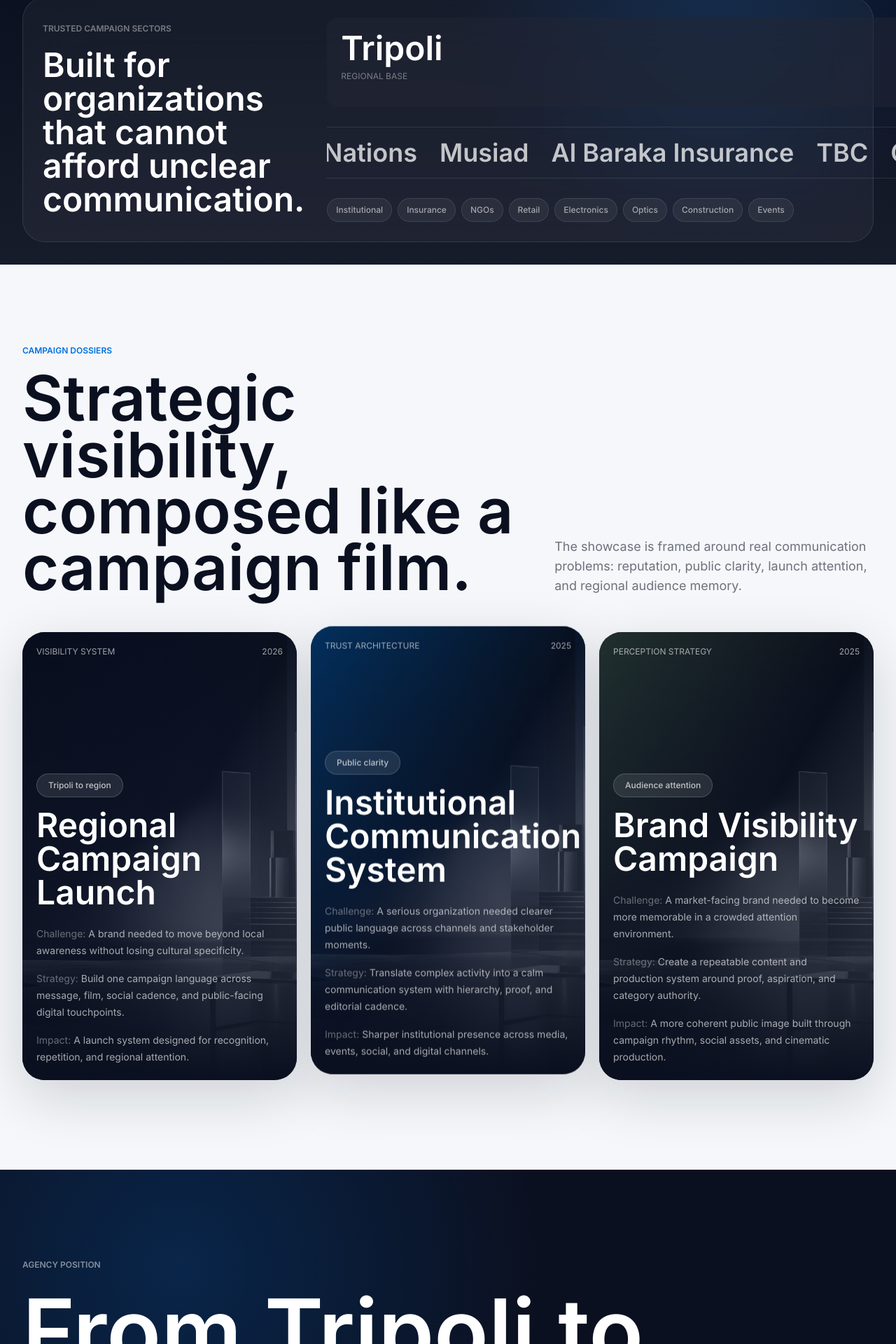
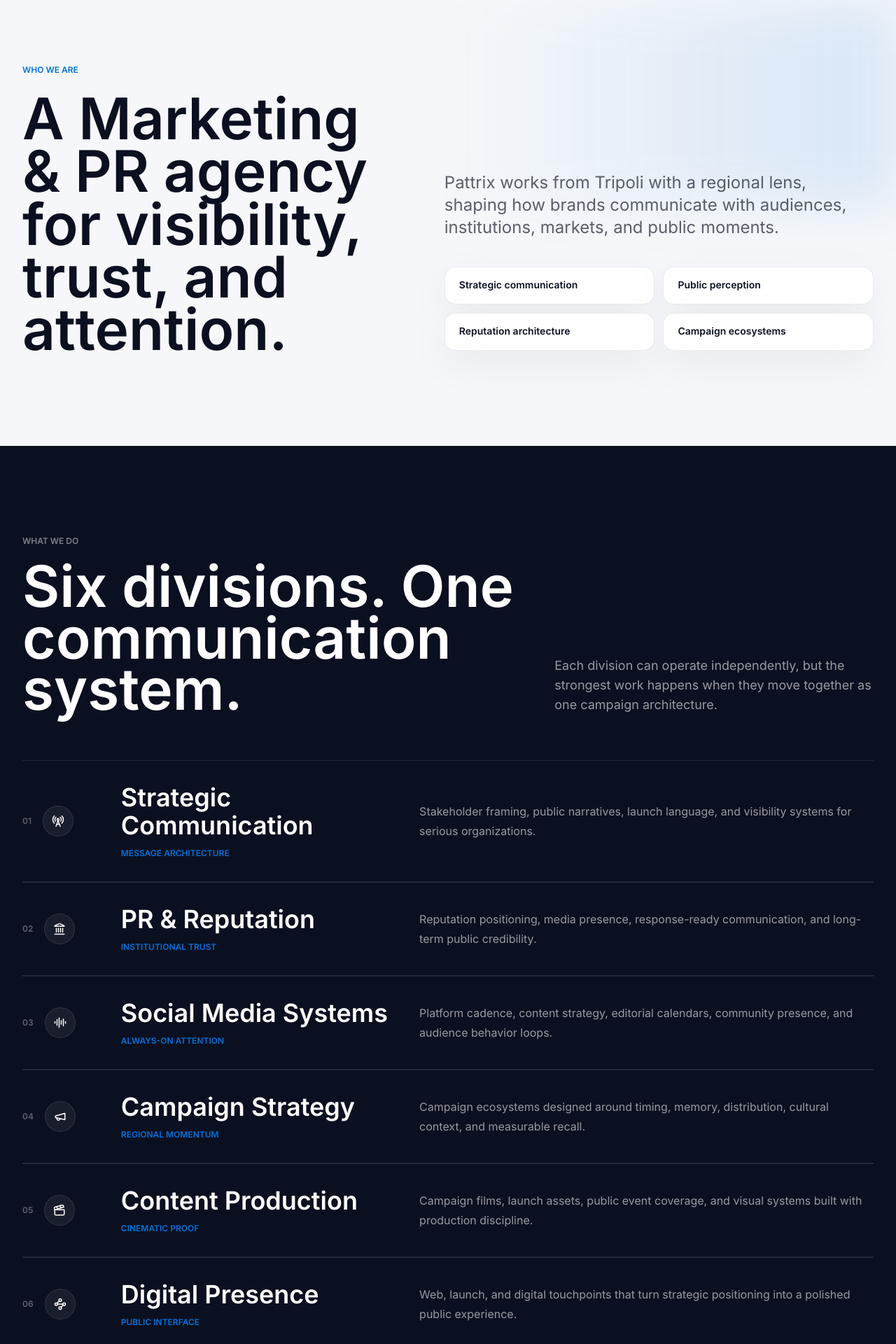
Before and after one commit to Mohamedalhaaj/Pattrix-GPT, a Next.js app: page / in a window 1280 px wide. Shown: the part 836-2756 px from the top of the page at 70% size. Built offline with nearby package versions, Linux system fonts and the light colour scheme.

Commit message:
Restructure Pattrix into chaptered agency journey

```diff
--- a/app/page.tsx
+++ b/app/page.tsx
@@ -1,22 +1,24 @@
 import { Footer } from "@/components/footer";
 import { Hero } from "@/components/hero";
+import { WhoWeAre } from "@/components/who-we-are";
 import { Method } from "@/components/method";
 import { Portfolio } from "@/components/portfolio";
 import { Credibility } from "@/components/credibility";
 import { Services } from "@/components/services";
 import { SiteHeader } from "@/components/site-header";
-import { StudioManifesto } from "@/components/studio-manifesto";
+import { RegionalPresence } from "@/components/regional-presence";
 
 export default function Home() {
   return (
     <main className="min-h-screen overflow-hidden bg-paper text-ink">
       <SiteHeader />
       <Hero />
+      <WhoWeAre />
+      <Services />
       <Credibility />
+      <Method />
       <Portfolio />
-      <StudioManifesto />
-      <Services />
-      <Method />
+      <RegionalPresence />
       <Footer />
     </main>
   );
--- /dev/null
+++ b/components/regional-presence.tsx
@@ -0,0 +1,65 @@
+"use client";
+
+import { Reveal, Stagger, StaggerItem } from "@/components/motion-primitives";
+import { regionalSignals } from "@/lib/content";
+import { motion, useScroll, useTransform } from "framer-motion";
+import { useRef } from "react";
+
+export function RegionalPresence() {
+  const ref = useRef<HTMLElement>(null);
+  const { scrollYProgress } = useScroll({
+    target: ref,
+    offset: ["start end", "end start"]
+  });
+  const pulseScale = useTransform(scrollYProgress, [0, 0.5, 1], [0.86, 1.08, 0.96]);
+  const pulseOpacity = useTransform(scrollYProgress, [0, 0.5, 1], [0.24, 0.52, 0.28]);
+
+  return (
+    <section ref={ref} className="relative overflow-hidden bg-ink py-24 text-white sm:py-32">
+      <div className="absolute inset-0 bg-[radial-gradient(circle_at_26%_38%,rgba(1,113,221,0.22),transparent_28%),linear-gradient(180deg,rgba(245,247,250,0.05),transparent_36%)]" />
+      <div className="absolute inset-0 bg-fine-noise bg-[length:18px_18px] opacity-[0.12]" />
+      <div className="relative mx-auto grid max-w-7xl gap-14 px-5 sm:px-8 lg:grid-cols-[1.08fr_0.92fr] lg:items-center">
+        <Reveal>
+          <p className="mb-6 text-xs font-semibold uppercase text-white/[0.48]">
+            Regional presence
+          </p>
+          <h2 className="max-w-5xl font-display text-[clamp(3rem,7.2vw,8rem)] font-semibold leading-[0.88] text-balance">
+            Local authority with regional ambition.
+          </h2>
+          <p className="mt-8 max-w-2xl text-pretty text-lg leading-8 text-white/[0.62]">
+            Pattrix’s advantage is not distance from the market. It is proximity to the culture, the institutions, the audience, and the public moments that shape attention.
+          </p>
+        </Reveal>
+
+        <div className="relative min-h-[25rem] rounded-[2rem] border border-white/10 bg-white/[0.045] p-6 backdrop-blur-2xl sm:p-8">
+          <motion.div
+            style={{ scale: pulseScale, opacity: pulseOpacity }}
+            className="absolute left-1/2 top-1/2 h-56 w-56 -translate-x-1/2 -translate-y-1/2 rounded-full border border-ocean bg-ocean/10 blur-sm"
+          />
+          <div className="absolute inset-x-8 top-1/2 h-px bg-white/12" />
+          <div className="absolute inset-y-8 left-1/2 w-px bg-white/12" />
+          <div className="relative z-10 grid h-full gap-4">
+            <Stagger className="grid gap-4">
+              {regionalSignals.map((item) => {
+                const Icon = item.icon;
+                return (
+                  <StaggerItem key={item.title}>
+                    <article className="group rounded-2xl border border-white/10 bg-ink/[0.46] p-5 transition duration-500 hover:border-ocean/50 hover:bg-white/[0.08]">
+                      <div className="flex items-center gap-4">
+                        <span className="grid h-11 w-11 place-items-center rounded-full bg-white/10 text-white group-hover:bg-ocean">
+                          <Icon size={18} />
+                        </span>
+                        <h3 className="font-display text-2xl font-semibold">{item.title}</h3>
+                      </div>
+                      <p className="mt-4 text-sm leading-6 text-white/[0.58]">{item.copy}</p>
+                    </article>
+                  </StaggerItem>
+                );
+              })}
+            </Stagger>
+          </div>
+        </div>
+      </div>
+    </section>
+  );
+}
--- a/components/section-heading.tsx
+++ b/components/section-heading.tsx
@@ -4,31 +4,39 @@
   eyebrow,
   title,
   copy,
-  align = "left"
+  align = "left",
+  tone = "light"
 }: {
   eyebrow: string;
   title: string;
   copy?: string;
   align?: "left" | "center";
+  tone?: "light" | "dark";
 }) {
+  const isDark = tone === "dark";
+
   return (
     <Reveal
       className={`mx-auto max-w-7xl px-5 sm:px-8 ${
         align === "center" ? "text-center" : ""
       }`}
     >
-      <p className="mb-5 text-xs font-semibold uppercase text-ocean">{eyebrow}</p>
+      <p className={`mb-5 text-xs font-semibold uppercase ${isDark ? "text-white/[0.48]" : "text-ocean"}`}>
+        {eyebrow}
+      </p>
       <div
         className={`grid gap-6 lg:grid-cols-[1.05fr_0.65fr] lg:items-end ${
           align === "center" ? "lg:grid-cols-1" : ""
         }`}
       >
-        <h2 className="max-w-4xl font-display text-[clamp(2.6rem,7vw,6.7rem)] font-semibold leading-[0.9] text-balance">
+        <h2 className={`max-w-4xl font-display text-[clamp(2.6rem,6.4vw,6.4rem)] font-semibold leading-[0.9] text-balance ${isDark ? "text-white" : "text-ink"}`}>
           {title}
         </h2>
         {copy ? (
           <p
-            className={`max-w-xl text-base leading-7 text-ink/[0.58] sm:text-lg ${
+            className={`max-w-xl text-base leading-7 sm:text-lg ${
+              isDark ? "text-white/[0.58]" : "text-ink/[0.58]"
+            } ${
               align === "center" ? "mx-auto" : "lg:ml-auto"
             }`}
           >
--- a/components/services.tsx
+++ b/components/services.tsx
@@ -2,37 +2,45 @@
 
 import { Stagger, StaggerItem } from "@/components/motion-primitives";
 import { SectionHeading } from "@/components/section-heading";
-import { services } from "@/lib/content";
+import { divisions } from "@/lib/content";
 import { motion } from "framer-motion";
 
 export function Services() {
   return (
-    <section id="services" className="section-pad bg-platinum">
+    <section id="services" className="bg-ink py-24 text-white sm:py-32">
       <SectionHeading
-        eyebrow="Capabilities"
-        title="Communication, PR, campaign, and content systems under one direction."
-        copy="Pattrix connects strategy with execution so public language, media presence, social rhythm, events, and production move as one disciplined system."
+        eyebrow="What we do"
+        title="Six divisions. One communication system."
+        copy="Each division can operate independently, but the strongest work happens when they move together as one campaign architecture."
+        tone="dark"
       />
-      <Stagger className="mx-auto mt-16 grid max-w-7xl gap-px overflow-hidden rounded-[2rem] bg-ink/10 px-0 sm:grid-cols-2 lg:grid-cols-4">
-        {services.map((service) => {
+      <Stagger className="mx-auto mt-16 max-w-7xl px-5 sm:px-8">
+        {divisions.map((service) => {
           const Icon = service.icon;
 
           return (
             <StaggerItem key={service.title}>
               <motion.article
-                whileHover={{ y: -8 }}
+                whileHover={{ x: 10 }}
                 transition={{ duration: 0.45, ease: [0.22, 1, 0.36, 1] }}
-                className="group relative min-h-[300px] overflow-hidden bg-paper p-7 transition duration-500 hover:bg-white sm:min-h-[344px] sm:p-8"
+                className="group relative grid gap-6 overflow-hidden border-t border-white/10 py-7 last:border-b sm:grid-cols-[0.18fr_0.62fr_1fr] sm:items-center sm:py-8"
               >
-                <div className="pointer-events-none absolute inset-0 opacity-0 transition duration-500 group-hover:opacity-100 bg-[radial-gradient(circle_at_75%_18%,rgba(1,113,221,0.13),transparent_34%)]" />
-                <div className="mb-16 flex items-center justify-between">
-                  <span className="text-xs font-semibold text-ink/[0.35]">{service.eyebrow}</span>
-                  <span className="grid h-11 w-11 place-items-center rounded-full bg-ink text-white transition duration-500 group-hover:bg-ocean">
+                <div className="pointer-events-none absolute inset-0 opacity-0 transition duration-500 group-hover:opacity-100 bg-[radial-gradient(circle_at_24%_50%,rgba(1,113,221,0.18),transparent_32%)]" />
+                <div className="relative flex items-center gap-4">
+                  <span className="text-xs font-semibold text-white/[0.34]">{service.eyebrow}</span>
+                  <span className="grid h-11 w-11 place-items-center rounded-full border border-white/10 bg-white/[0.06] text-white transition duration-500 group-hover:bg-ocean">
                     <Icon size={18} />
                   </span>
                 </div>
-                <h3 className="font-display text-3xl font-semibold leading-none">{service.title}</h3>
-                <p className="mt-5 text-sm leading-6 text-ink/[0.56]">{service.copy}</p>
+                <div className="relative">
+                  <h3 className="font-display text-3xl font-semibold leading-none sm:text-4xl">
+                    {service.title}
+                  </h3>
+                  <p className="mt-3 text-xs font-semibold uppercase text-ocean">{service.signal}</p>
+                </div>
+                <p className="relative max-w-2xl text-base leading-7 text-white/[0.58] sm:ml-auto">
+                  {service.copy}
+                </p>
               </motion.article>
             </StaggerItem>
           );
--- /dev/null
+++ b/components/who-we-are.tsx
@@ -0,0 +1,52 @@
+"use client";
+
+import { Reveal, Stagger, StaggerItem } from "@/components/motion-primitives";
+import { motion, useScroll, useTransform } from "framer-motion";
+import { useRef } from "react";
+
+const signals = [
+  "Strategic communication",
+  "Public perception",
+  "Reputation architecture",
+  "Campaign ecosystems"
+];
+
+export function WhoWeAre() {
+  const ref = useRef<HTMLElement>(null);
+  const { scrollYProgress } = useScroll({
+    target: ref,
+    offset: ["start end", "end start"]
+  });
+  const y = useTransform(scrollYProgress, [0, 1], [36, -36]);
+
+  return (
+    <section id="who" ref={ref} className="relative bg-paper py-24 sm:py-32">
+      <motion.div
+        style={{ y }}
+        className="pointer-events-none absolute right-0 top-16 h-72 w-1/2 rounded-l-[4rem] bg-gradient-to-l from-ocean/[0.12] to-transparent blur-2xl"
+      />
+      <div className="mx-auto grid max-w-7xl gap-12 px-5 sm:px-8 lg:grid-cols-[0.95fr_1.05fr] lg:items-end">
+        <Reveal>
+          <p className="mb-6 text-xs font-semibold uppercase text-ocean">Who we are</p>
+          <h2 className="max-w-3xl font-display text-[clamp(2.8rem,6.4vw,6.8rem)] font-semibold leading-[0.92] text-balance">
+            A Marketing & PR agency for visibility, trust, and attention.
+          </h2>
+        </Reveal>
+        <Reveal delay={0.12} className="lg:pb-2">
+          <p className="max-w-2xl text-pretty text-xl leading-9 text-ink/[0.66] sm:text-2xl">
+            Pattrix works from Tripoli with a regional lens, shaping how brands communicate with audiences, institutions, markets, and public moments.
+          </p>
+          <Stagger className="mt-10 grid gap-3 sm:grid-cols-2">
+            {signals.map((signal) => (
+              <StaggerItem key={signal}>
+                <div className="rounded-2xl border border-ink/[0.08] bg-white px-5 py-4 text-sm font-semibold text-ink shadow-[0_18px_60px_rgba(11,16,32,0.06)]">
+                  {signal}
+                </div>
+              </StaggerItem>
+            ))}
+          </Stagger>
+        </Reveal>
+      </div>
+    </section>
+  );
+}
--- a/lib/content.ts
+++ b/lib/content.ts
@@ -1,5 +1,4 @@
 import {
-  Aperture,
   ArrowUpRight,
   AudioLines,
   Clapperboard,
@@ -7,13 +6,14 @@
   Megaphone,
   Layers3,
   Landmark,
-  PenTool,
+  LineChart,
+  MapPin,
+  Newspaper,
   RadioTower,
-  Sparkles,
   Waypoints
 } from "lucide-react";
 
-export const navItems = ["Work", "Trust", "Services", "Method", "Contact"];
+export const navItems = ["Who", "Services", "Trust", "Systems", "Work", "Contact"];
 
 export const credibility = {
   clients: [
@@ -42,54 +42,48 @@
   ]
 };
 
-export const services = [
+export const divisions = [
   {
     icon: RadioTower,
     eyebrow: "01",
     title: "Strategic Communication",
-    copy: "Message architecture, stakeholder framing, public narratives, and visibility systems for serious organizations."
+    signal: "Message architecture",
+    copy: "Stakeholder framing, public narratives, launch language, and visibility systems for serious organizations."
   },
   {
     icon: Landmark,
     eyebrow: "02",
     title: "PR & Reputation",
-    copy: "Reputation positioning, media presence, institutional trust, and response-ready communication discipline."
+    signal: "Institutional trust",
+    copy: "Reputation positioning, media presence, response-ready communication, and long-term public credibility."
+  },
+  {
+    icon: AudioLines,
+    eyebrow: "03",
+    title: "Social Media Systems",
+    signal: "Always-on attention",
+    copy: "Platform cadence, content strategy, editorial calendars, community presence, and audience behavior loops."
   },
   {
     icon: Megaphone,
-    eyebrow: "03",
+    eyebrow: "04",
     title: "Campaign Strategy",
-    copy: "Regional campaign ecosystems designed around attention, cultural timing, audience behavior, and measurable recall."
-  },
-  {
-    icon: AudioLines,
-    eyebrow: "04",
-    title: "Social Media Systems",
-    copy: "Platform cadence, content strategy, editorial calendars, community presence, and always-on brand visibility."
+    signal: "Regional momentum",
+    copy: "Campaign ecosystems designed around timing, memory, distribution, cultural context, and measurable recall."
   },
   {
     icon: Clapperboard,
     eyebrow: "05",
     title: "Content Production",
-    copy: "Campaign films, launch assets, public event coverage, and visual systems built with cinematic restraint."
-  },
-  {
-    icon: Compass,
-    eyebrow: "06",
-    title: "Brand Positioning",
-    copy: "Market stance, audience perception, visual direction, and communication rules that make brands easier to trust."
+    signal: "Cinematic proof",
+    copy: "Campaign films, launch assets, public event coverage, and visual systems built with production discipline."
   },
   {
     icon: Waypoints,
-    eyebrow: "07",
+    eyebrow: "06",
     title: "Digital Presence",
-    copy: "Web, launch, and digital touchpoints that turn strategic positioning into polished public-facing experience."
-  },
-  {
-    icon: Layers3,
-    eyebrow: "08",
-    title: "Event Communication",
-    copy: "Public moments, institutional events, coverage systems, and post-event narratives designed for credibility."
+    signal: "Public interface",
+    copy: "Web, launch, and digital touchpoints that turn strategic positioning into a polished public experience."
   }
 ];
 
@@ -129,27 +123,38 @@
   }
 ];
 
-export const method = [
+export const campaignFlow = [
   {
-    icon: PenTool,
-    title: "Strategic Diagnosis",
-    copy: "We locate the perception gap, the audience tension, and the public message that can move behavior."
+    icon: Compass,
+    title: "Insight",
+    copy: "Identify the perception gap, audience tension, cultural timing, and public opportunity."
   },
   {
-    icon: Aperture,
-    title: "Campaign Architecture",
-    copy: "We turn the strategy into a system of channels, moments, assets, and messages that can repeat with purpose."
+    icon: Landmark,
+    title: "Strategy",
+    copy: "Define the message, stakeholder logic, channel priorities, and reputation posture."
   },
   {
-    icon: Layers3,
-    title: "Public Execution",
-    copy: "Production, social, media presence, events, and digital touchpoints move together instead of competing for attention."
+    icon: Clapperboard,
+    title: "Production",
+    copy: "Create the campaign assets, films, editorial content, and public-facing visual language."
   },
   {
-    icon: Sparkles,
-    title: "Reputation Memory",
-    copy: "We refine the visible system until the brand is easier to recognize, easier to trust, and easier to talk about."
+    icon: Newspaper,
+    title: "Distribution",
+    copy: "Move through social, media, events, partners, and digital surfaces with coordinated rhythm."
+  },
+  {
+    icon: LineChart,
+    title: "Measurement",
+    copy: "Read attention, trust signals, performance, and cultural response to sharpen the next wave."
   }
 ];
 
+export const regionalSignals = [
+  { icon: MapPin, title: "Tripoli Base", copy: "Local intelligence, cultural awareness, and relationships that keep strategy grounded." },
+  { icon: RadioTower, title: "Regional Signal", copy: "Campaign systems designed to travel across markets without becoming generic." },
+  { icon: Layers3, title: "Institutional Fluency", copy: "Communication built for brands, public moments, NGOs, retail groups, and serious organizations." }
+];
+
 export const ArrowIcon = ArrowUpRight;
```
Also changed, not shown: components/hero.tsx (+8 -7 lines), components/method.tsx (+23 -20 lines), components/site-header.tsx (+5 -5 lines).
